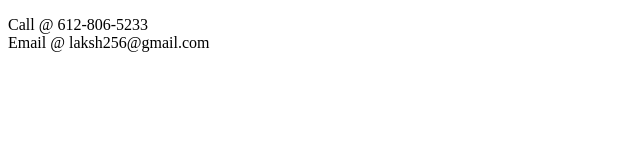
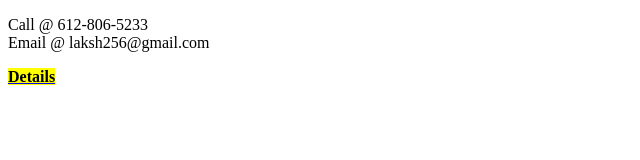
Before and after one commit to laksh256/cv-site, a plain HTML site: page contact.html in a window 1280 px wide. Shown: the whole page, without its empty margins (0-640 px from the left). Drawn offline with Linux system fonts and the light colour scheme.

Commit message:
Update contact.html

```diff
--- a/contact.html
+++ b/contact.html
@@ -6,5 +6,6 @@
   </head>
   <body>
     <p>Call @ 612-806-5233 <br> Email @ laksh256@gmail.com</p>
+    <a href="forms.html"><strong><mark>Details</mark></strong></a>
   </body>
 </html>
```
